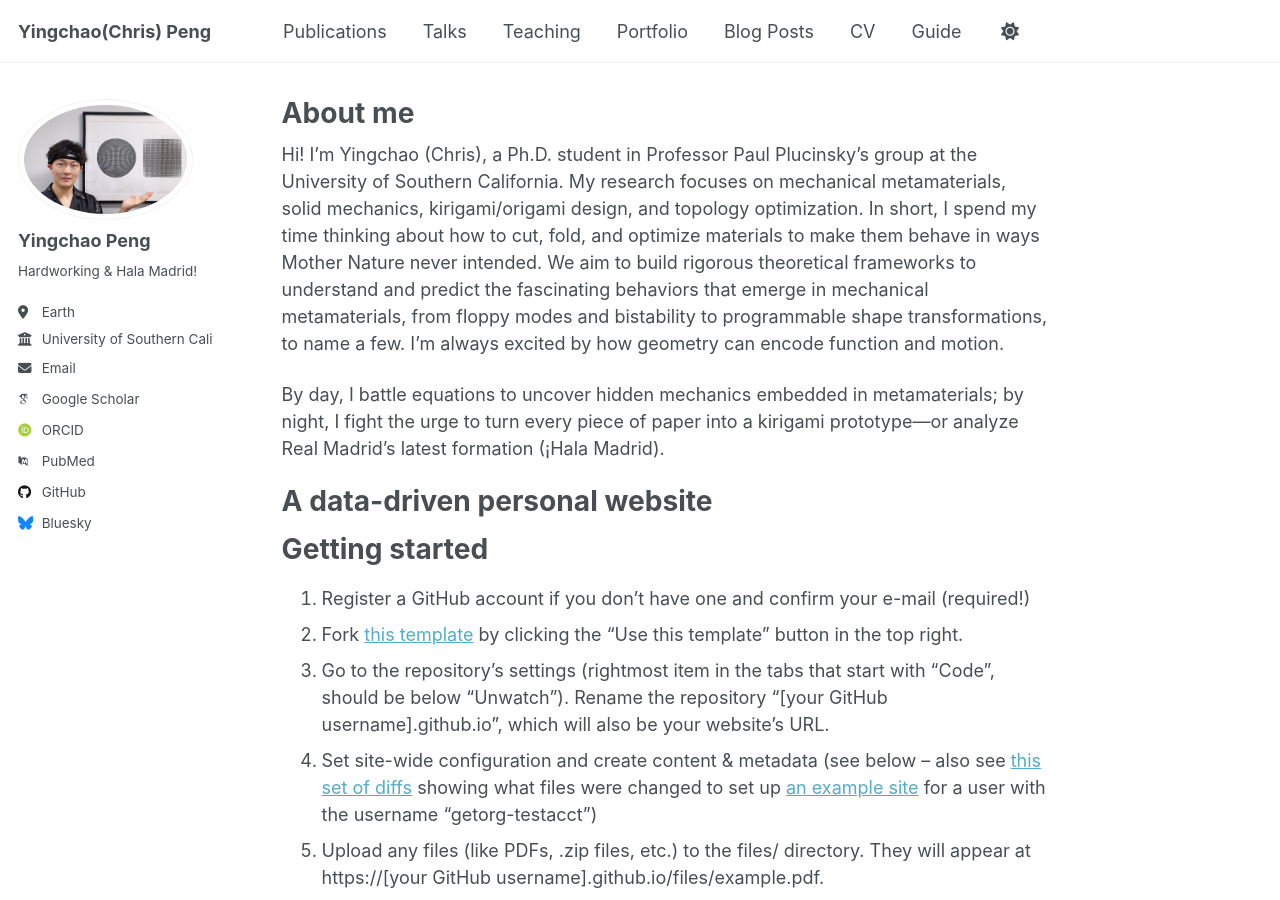
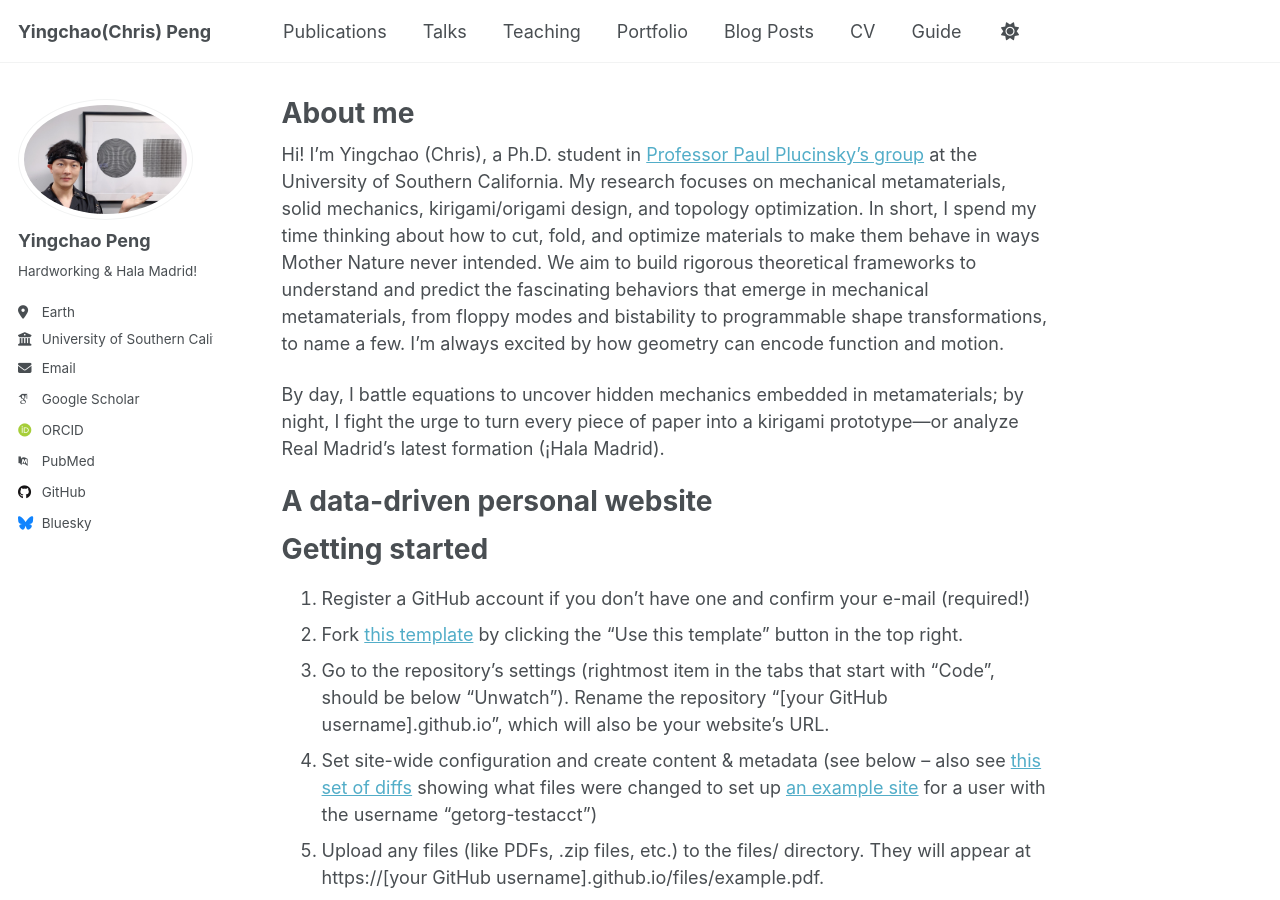
Before and after one commit to Hougeichao/Hougeichao.github.io, a Jekyll site: the page built from _pages/about.md, in a window 1280 px wide and 900 px high. Built offline with Jekyll 4.4.1, drawn with Linux system fonts in a browser that asks for light colours; some web fonts are replaced; part of the change alters nothing that is shown.

Commit message:
Update about.md

```diff
--- a/_pages/about.md
+++ b/_pages/about.md
@@ -7,7 +7,7 @@ redirect_from:
   - /about.html
 ---
 
-Hi! I'm Yingchao (Chris), a Ph.D. student in Professor Paul Plucinsky's group at the University of Southern California. My research focuses on mechanical metamaterials, solid mechanics, kirigami/origami design, and topology optimization. In short, I spend my time thinking about how to cut, fold, and optimize materials to make them behave in ways Mother Nature never intended. We aim to build rigorous theoretical frameworks to understand and predict the fascinating behaviors that emerge in mechanical metamaterials, from floppy modes and bistability to programmable shape transformations, to name a few. I'm always excited by how geometry can encode function and motion.
+Hi! I'm Yingchao (Chris), a Ph.D. student in [Professor Paul Plucinsky's group](https://sites.usc.edu/plucinsky/) at the University of Southern California. My research focuses on mechanical metamaterials, solid mechanics, kirigami/origami design, and topology optimization. In short, I spend my time thinking about how to cut, fold, and optimize materials to make them behave in ways Mother Nature never intended. We aim to build rigorous theoretical frameworks to understand and predict the fascinating behaviors that emerge in mechanical metamaterials, from floppy modes and bistability to programmable shape transformations, to name a few. I'm always excited by how geometry can encode function and motion.
 
 By day, I battle equations to uncover hidden mechanics embedded in metamaterials; by night, I fight the urge to turn every piece of paper into a kirigami prototype—or analyze Real Madrid’s latest formation (¡Hala Madrid).
 
```
